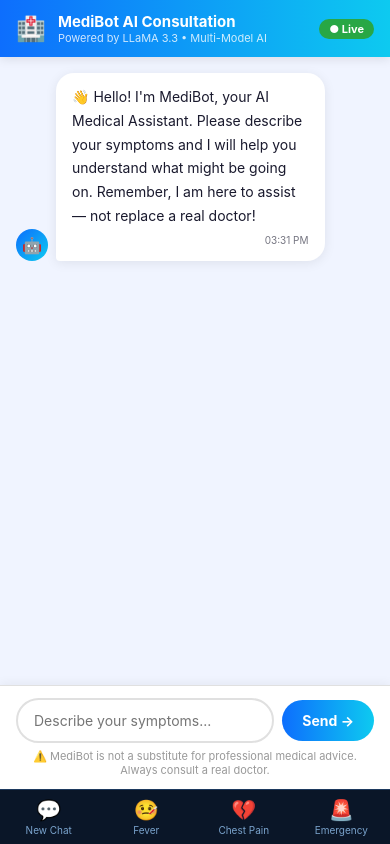
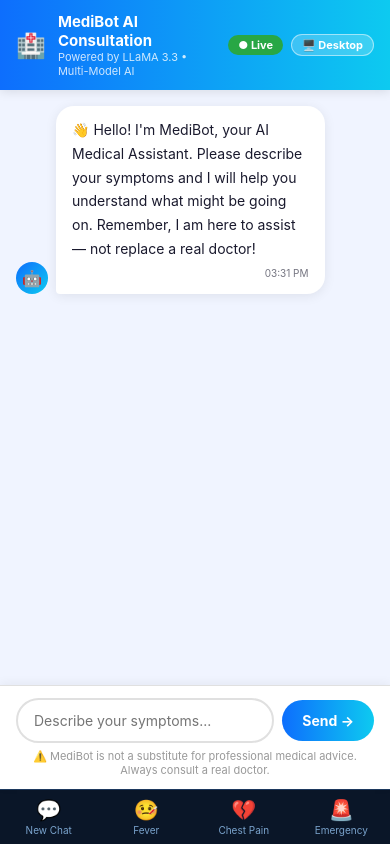
Before and after one commit to Ritwik9999/MEDIBOT, a React (Create React App) app: page / in a window 390 px wide. Both pictures are taken after a click on the button "Start Consultation →". Built offline with nearby package versions, Linux system fonts and the light colour scheme.

Commit message:
feat: add desktop/mobile mode toggle button

```diff
--- a/src/components/ChatWindow.js
+++ b/src/components/ChatWindow.js
@@ -2,6 +2,7 @@ import { useState, useRef, useEffect } from "react";
 
 function ChatWindow({ messages, loading, onSend, severity }) {
   const [input, setInput] = useState("");
+  const [isMobileMode, setIsMobileMode] = useState(true);
   const bottomRef = useRef(null);
   const containerRef = useRef(null);
 
@@ -9,28 +10,38 @@ function ChatWindow({ messages, loading, onSend, severity }) {
     bottomRef.current?.scrollIntoView({ behavior: "smooth" });
   }, [messages]);
 
-  // ✅ Fix for Android keyboard pushing layout
+  // ✅ Visual viewport fix for Android
   useEffect(() => {
     const handleResize = () => {
       if (containerRef.current) {
-        containerRef.current.style.height = `${window.visualViewport?.height || window.innerHeight}px`;
+        const height = window.visualViewport?.height || window.innerHeight;
+        containerRef.current.style.height = `${height}px`;
       }
     };
-
     window.visualViewport?.addEventListener("resize", handleResize);
-    window.visualViewport?.addEventListener("scroll", handleResize);
     handleResize();
-
-    return () => {
-      window.visualViewport?.removeEventListener("resize", handleResize);
-      window.visualViewport?.removeEventListener("scroll", handleResize);
-    };
+    return () => window.visualViewport?.removeEventListener("resize", handleResize);
   }, []);
 
   const handleSend = () => {
     if (!input.trim()) return;
     onSend(input);
     setInput("");
+  };
+
+  // ✅ Toggle desktop/mobile mode
+  const toggleMode = () => {
+    if (isMobileMode) {
+      // Switch to desktop mode
+      const meta = document.querySelector("meta[name=viewport]");
+      meta.setAttribute("content", "width=1024");
+      setIsMobileMode(false);
+    } else {
+      // Switch back to mobile mode
+      const meta = document.querySelector("meta[name=viewport]");
+      meta.setAttribute("content", "width=device-width, initial-scale=1, maximum-scale=1, user-scalable=no, viewport-fit=cover, interactive-widget=resizes-content");
+      setIsMobileMode(true);
+    }
   };
 
   return (
@@ -54,6 +65,27 @@ function ChatWindow({ messages, loading, onSend, severity }) {
         </div>
         <div style={{ display: "flex", gap: 8, alignItems: "center" }}>
           <div style={{ background: "#28a745", borderRadius: 20, padding: "3px 10px", color: "#fff", fontSize: 11, fontWeight: "bold" }}>● Live</div>
+
+          {/* ✅ Desktop/Mobile Toggle Button */}
+          <button
+            onClick={toggleMode}
+            title={isMobileMode ? "Switch to Desktop Mode" : "Switch to Mobile Mode"}
+            style={{
+              background: isMobileMode ? "rgba(255,255,255,0.2)" : "#fff",
+              border: "1px solid rgba(255,255,255,0.5)",
+              borderRadius: 20,
+              padding: "3px 10px",
+              color: isMobileMode ? "#fff" : "#0d6efd",
+              fontSize: 11,
+              fontWeight: "bold",
+              cursor: "pointer",
+              display: "flex",
+              alignItems: "center",
+              gap: 4
+            }}>
+            {isMobileMode ? "🖥️ Desktop" : "📱 Mobile"}
+          </button>
+
           {severity === "critical" && (
             <div style={{ background: "#dc3545", borderRadius: 20, padding: "3px 10px", color: "#fff", fontSize: 11, fontWeight: "bold" }}>🚨 SOS</div>
           )}
@@ -126,7 +158,10 @@ function ChatWindow({ messages, loading, onSend, severity }) {
         padding: "12px 16px",
         borderTop: "1px solid #e0e0e0",
         boxShadow: "0 -2px 10px rgba(0,0,0,0.05)",
-        flexShrink: 0
+        flexShrink: 0,
+        position: "sticky",
+        bottom: 0,
+        zIndex: 10
       }}>
         <div style={{ display: "flex", gap: 8, alignItems: "center" }}>
           <input
```
